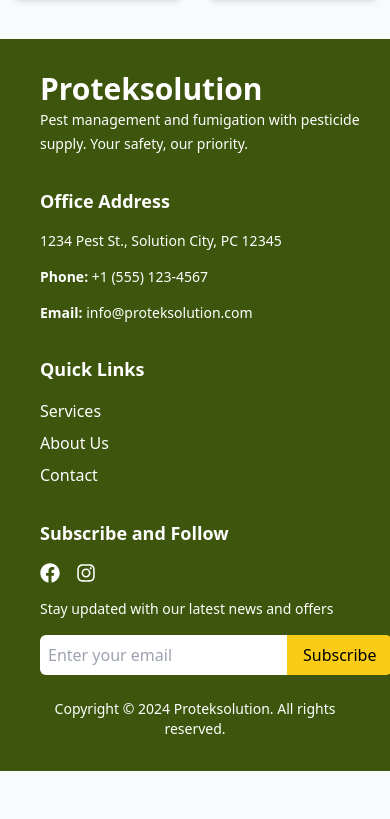
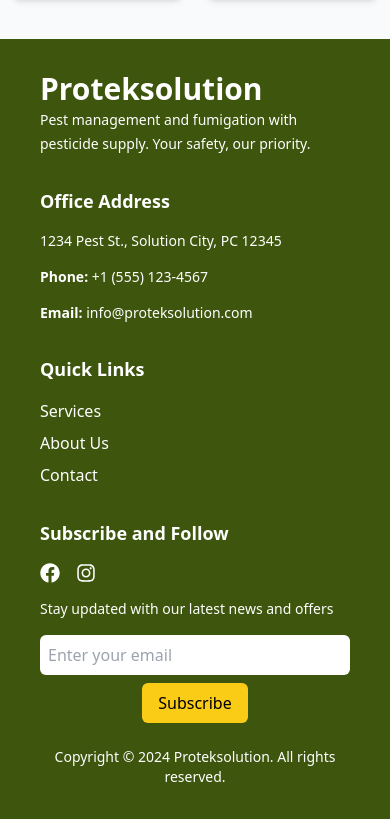
Before and after one commit to rhm856591/proteksolution, a Next.js app: page / in a window 390 px wide. Shown: the part 8261-9080 px from the top of the page. Before the commit the page ends 9032 px from the top, so only its background shows below. Built offline with nearby package versions, Linux system fonts and the light colour scheme.

Commit message:
fix footer subscribe btn

```diff
--- a/src/components/Footer.jsx
+++ b/src/components/Footer.jsx
@@ -62,19 +62,20 @@ const Footer = () => {
                         </Link>
                     </div>
                     <p className="text-sm">Stay updated with our latest news and offers</p>
-                    <form className="mt-4 flex items-center">
+                    <form className="mt-4 flex flex-col md:flex-row items-center gap-2 md:gap-0">
                         <input
                             type="email"
                             placeholder="Enter your email"
-                            className="p-2 rounded-l-md border-none text-black"
+                            className="p-2 rounded-md md:rounded-l-md md:rounded-r-none border-none text-black w-full md:w-auto"
                         />
                         <button
                             type="submit"
-                            className="bg-yellow-400 text-black py-2 px-4 rounded-r-md hover:bg-yellow-500"
+                            className="bg-yellow-400 text-black py-2 px-4 rounded-md md:rounded-r-md md:rounded-l-none hover:bg-yellow-500 transition-all duration-300"
                         >
                             Subscribe
                         </button>
                     </form>
+
                 </div>
             </div>
 
```
